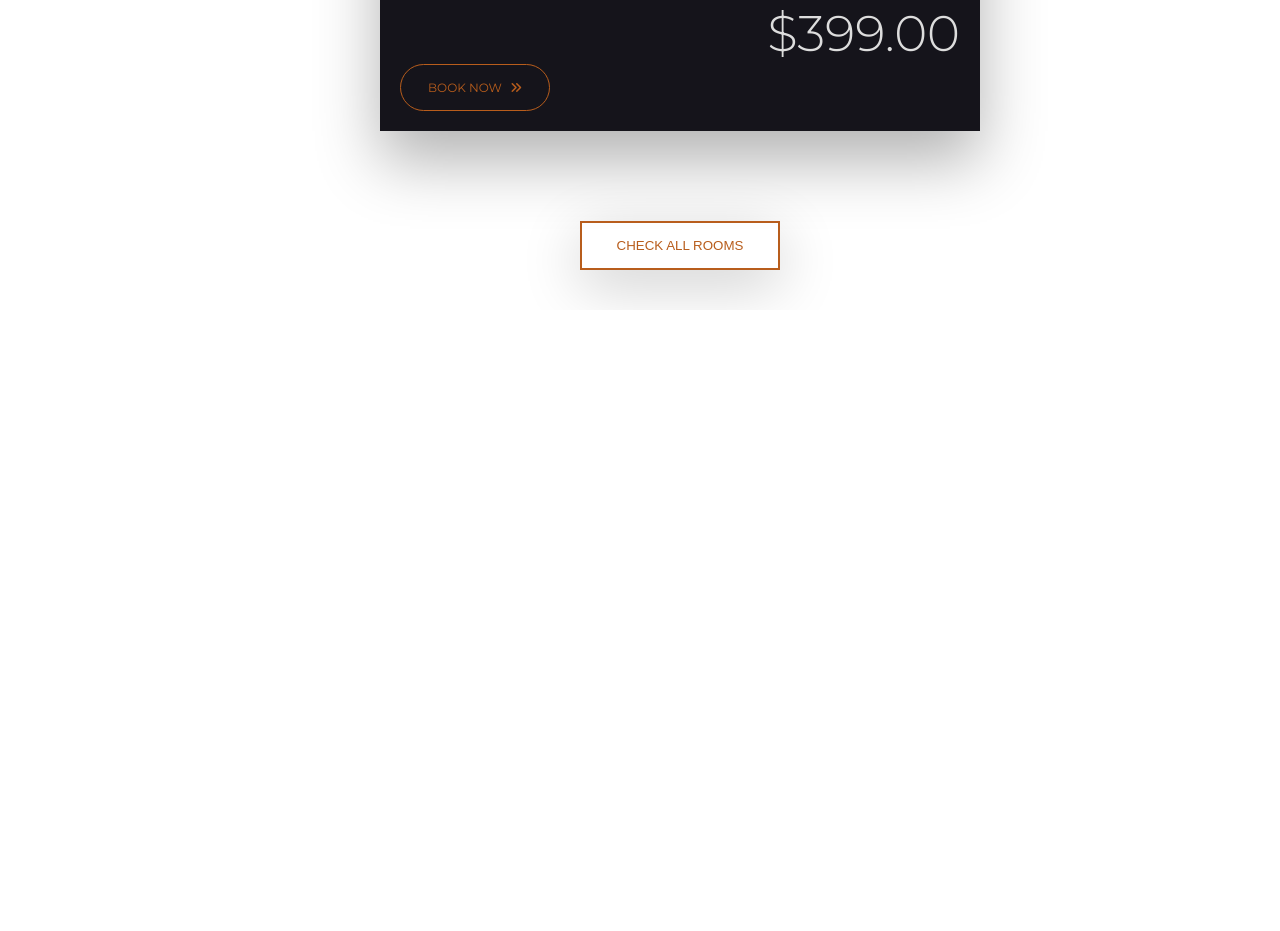
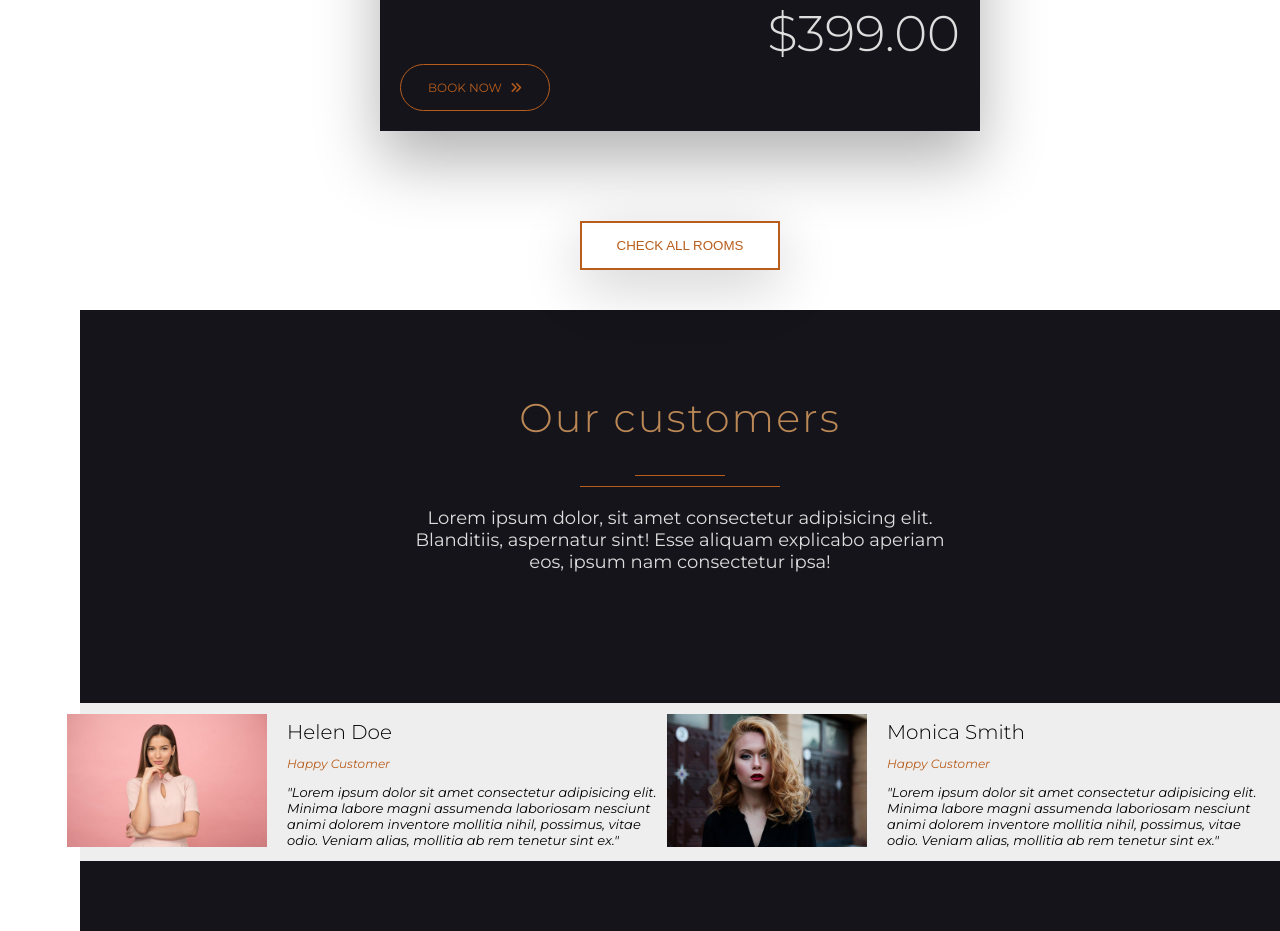
Before and after one commit to denahashemi/grand-hotel-flexbox, a plain HTML site: page index.html in a window 1280 px wide. Shown: the part 4416-5347 px from the top of the page. Before the commit the page ends 4726 px from the top, so only its background shows below. Drawn offline with Linux system fonts and the light colour scheme.

Commit message:
third commit, customers

```diff
--- a/css/style.css
+++ b/css/style.css
@@ -488,9 +488,55 @@ body {
     background-color: #b85d1c;
 }
 /* end of rooms */
+
+/* customers */
+.customers {
+    margin-left: 8rem;
+    padding-bottom: 7rem;
+    background-color: #15141b;
+}
+.customers-paragraph {
+    font-size: 1.8rem;
+    color: #ddd;
+    width: 50%;
+    margin: 2rem auto 8rem auto;
+    text-align: center;
+}
+.customers-cards-wrapper {
+    display: flex;
+    justify-content: space-evenly;
+}
+.customers-card {
+    background-color: #eee;
+    display: flex;
+    width: 60rem;
+}
+.customers-image-wrapper {
+    margin: auto 0;
+}
+.customer-image {
+    width: 20rem;
+    margin-left: -1.3rem;
+}
+.customer-info {
+    padding: 0 2rem;
+}
+.customer-fullname {
+    font-size: 2rem;
+    font-weight: 300;
+    margin-bottom: 0;
+}
+.customer-paragraph-1 {
+    font-size: 1.2rem;
+    font-style: italic;
+    color: #b85d1c;
+}
+.customer-paragraph-2 {
+    font-size: 1.3rem;
+    font-style: italic;
+}
+/* end of customers */
 /**/
 /**/
 /**/
 /**/
-/**/
-/**/
--- a/index.html
+++ b/index.html
@@ -178,5 +178,42 @@
         </div>
     </section>
     <!-- end of rooms -->
+
+    <!-- customers -->
+    <section class="customers">
+        <div class="common-header">
+            <h1 class="common-heading">Our customers</h1>
+            <div class="underline">
+                <div class="small-underline"></div>
+                <div class="big-underline"></div>
+            </div>
+            <p class="customers-paragraph">Lorem ipsum dolor, sit amet consectetur adipisicing elit. Blanditiis, aspernatur sint! Esse aliquam explicabo aperiam eos, ipsum nam consectetur ipsa!</p>
+        </div>
+        <div class="customers-cards-wrapper">
+            <div class="customers-card">
+                <div class="customers-image-wrapper">
+                    <img src="img/customer-1.jpeg" alt="" class="customer-image">
+                </div>
+                <div class="customer-info">
+                    <h2 class="customer-fullname">Helen Doe</h2>
+                    <p class="customer-paragraph-1">Happy Customer</p>
+                    <p class="customer-paragraph-2">"Lorem ipsum dolor sit amet consectetur adipisicing elit. Minima labore magni assumenda laboriosam nesciunt animi dolorem inventore mollitia nihil, possimus, vitae odio. Veniam alias, mollitia ab rem tenetur sint ex."</p>
+                </div>
+            </div>
+
+            <div class="customers-card">
+                <div class="customers-image-wrapper">
+                    <img src="img/customer-2.jpeg" alt="" class="customer-image">
+                </div>
+                <div class="customer-info">
+                    <h2 class="customer-fullname">Monica Smith</h2>
+                    <p class="customer-paragraph-1">Happy Customer</p>
+                    <p class="customer-paragraph-2">"Lorem ipsum dolor sit amet consectetur adipisicing elit. Minima labore magni assumenda laboriosam nesciunt animi dolorem inventore mollitia nihil, possimus, vitae odio. Veniam alias, mollitia ab rem tenetur sint ex."</p>
+                </div>
+            </div>
+        </div>
+    </section>
+    <!-- end of customers -->
+
 </body>
 </html>
```
